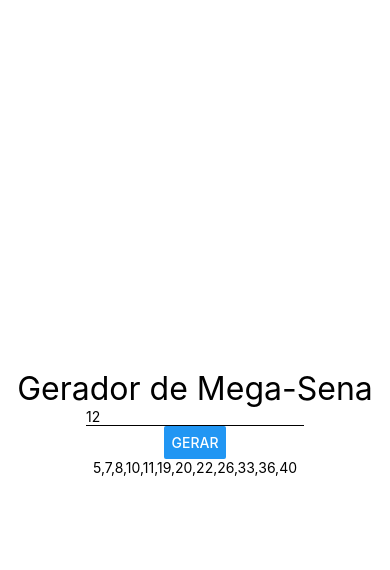
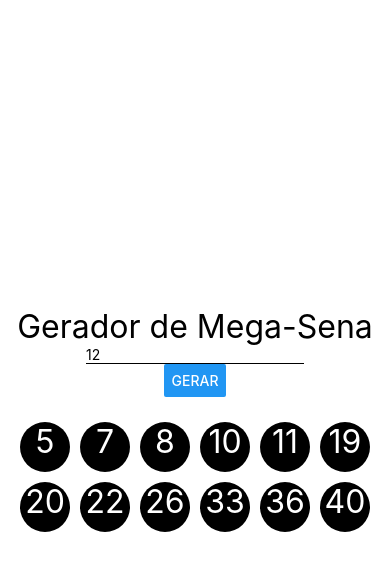
Before and after one commit to MDOBreno/RNAula02Exercicios, a React Native app: screen / in a window 390 px wide. Both pictures are taken after a click on the button "GERAR". Shown: the top 570 px of the page. Built offline with nearby package versions, Linux system fonts and the light colour scheme.

Commit message:
- Secao03Aula56 - Componente Mega-Sena 03

```diff
--- a/src/componentes/mega/Mega.js
+++ b/src/componentes/mega/Mega.js
@@ -1,6 +1,8 @@
 import React, { Component } from 'react'
-import { Text, TextInput, Button }from 'react-native'
+import { Text, TextInput, Button, SafeAreaView }from 'react-native'
 import Estilo from '../estilo'
+
+import MegaNumero from './MegaNumero'
 
 export default class Mega extends Component {
 
@@ -64,6 +66,15 @@
     //     this.setState({numeros})
     // }
 
+    exibirNumeros = () => {
+        const nums = this.state.numeros
+        return nums.map(
+            num => {
+                return <MegaNumero key={num} num={num} />
+            }
+        )
+    }
+
     render() {
 
         return (
@@ -91,9 +102,16 @@
                     title='Gerar'
                     onPress={this.gerarNumeros}
                 />
-                <Text>
-                    {this.state.numeros.join(',')}
-                </Text>
+                <SafeAreaView style={{
+                            marginTop: 20,
+                            flexDirection: 'row',
+                            flexWrap: 'wrap',
+                            justifyContent: 'center',
+                        }
+                    }
+                >
+                    {this.exibirNumeros()}
+                </SafeAreaView>
             </>
         )
     }
--- /dev/null
+++ b/src/componentes/mega/MegaNumero.js
@@ -0,0 +1,17 @@
+import React from 'react'
+import { SafeAreaView, Text } from 'react-native'
+import Estilo from '../estilo'
+
+import style from './NumeroEstilo'
+
+
+export default ( {num} ) => {
+
+    return (
+        <SafeAreaView style={style.Container}>
+            <Text style={[Estilo.txtG, style.Num]}>
+                {num}
+            </Text>
+        </SafeAreaView>
+    )
+}
--- /dev/null
+++ b/src/componentes/mega/NumeroEstilo.js
@@ -0,0 +1,15 @@
+import { StyleSheet } from 'react-native'
+
+export default StyleSheet.create({
+        Container: {
+            height: 50,
+            width: 50,
+            backgroundColor: '#000',
+            margin: 5,
+            borderRadius:25,
+        },
+        Num: {
+            color: '#FFF',
+        },
+    }
+)
```
